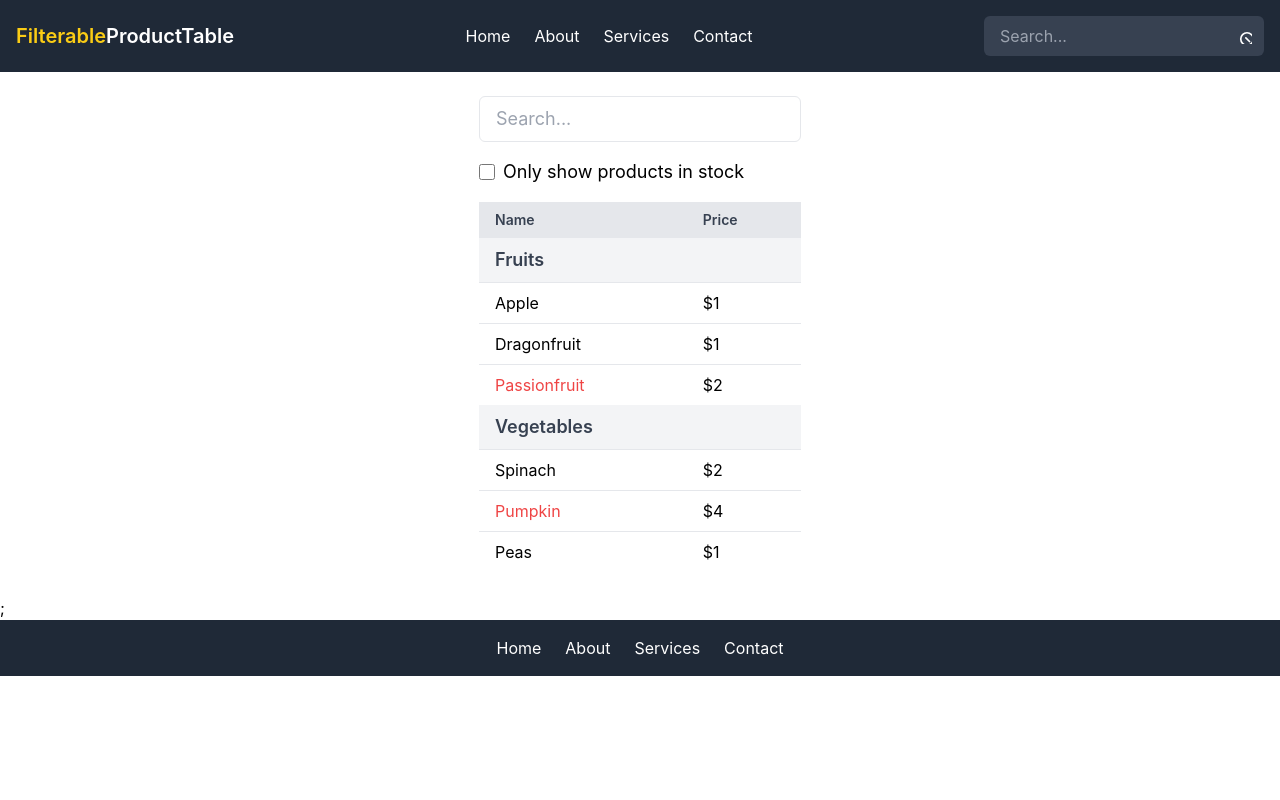
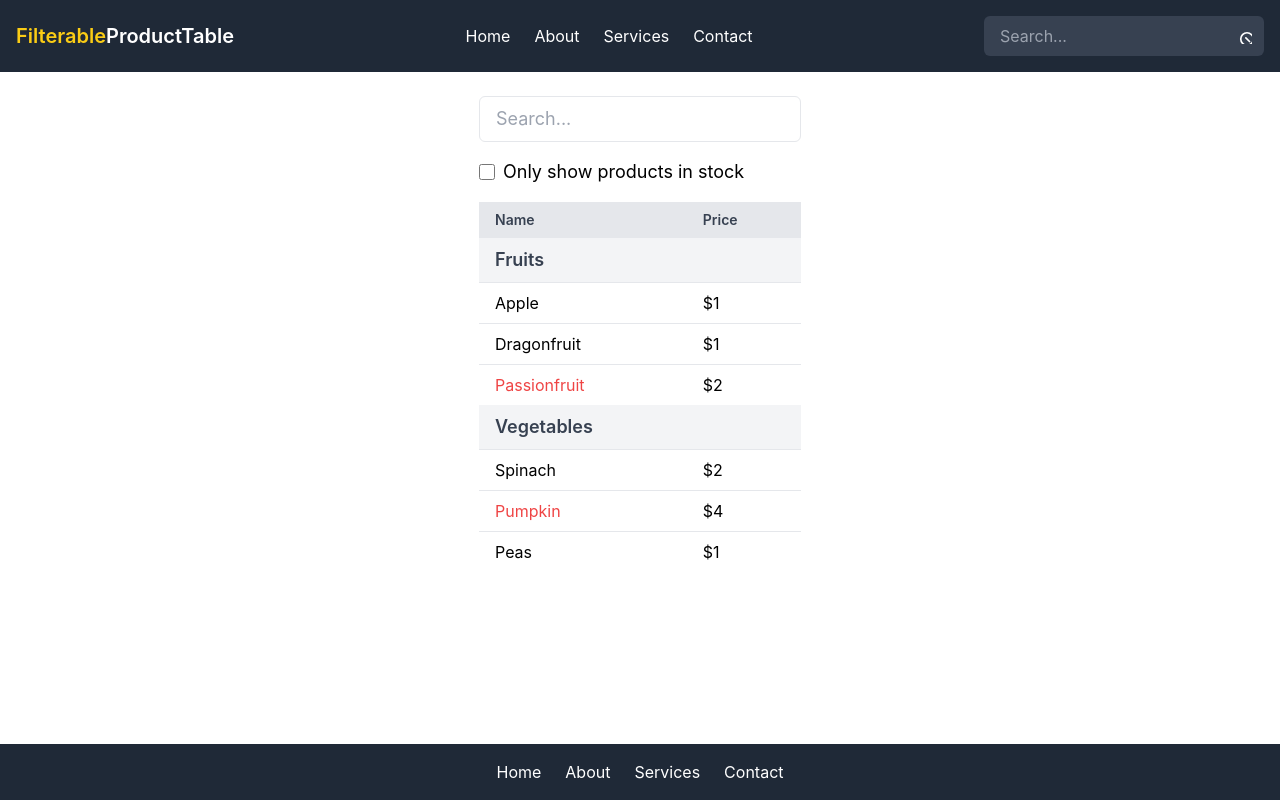
Before and after one commit to swervolee/product_table_with_react, a React (Create React App) app: page / in a window 1280 px wide. Built offline with nearby package versions, Linux system fonts and the light colour scheme.

Commit message:
fixed the footer to always be at the bottom

```diff
--- a/src/App.js
+++ b/src/App.js
@@ -46,11 +46,12 @@ function Header() {
   );
 }
 
+
 function Footer() {
   return (
-    <div className="bg-gray-800 text-white">
-      <div className="mx-auto flex justify-around mt-auto py-4">
-        <nav className="space-x-6 flex align-center">
+    <div className="bg-gray-800 text-white mt-auto">
+      <div className="mx-auto flex justify-around py-4">
+        <nav className="space-x-6">
           <a href="/" className="hover:text-yellow-400 transition duration-200">Home</a>
           <a href="/about" className="hover:text-yellow-400 transition duration-200">About</a>
           <a href="/services" className="hover:text-yellow-400 transition duration-200">Services</a>
@@ -60,6 +61,8 @@ function Footer() {
     </div>
   );
 }
+
+
 
 
 function FilterableProductTable({ products }) {
@@ -184,12 +187,13 @@ const PRODUCTS = [
 ];
 
 
+//     <FilterableProductTable products={PRODUCTS} />;
 
 export default function App() {
   return (
   <div className='min-h-screen flex flex-col'>
     <Header />
-    <FilterableProductTable products={PRODUCTS} />;
+    <FilterableProductTable products={PRODUCTS} />
     <Footer />
   </div>
   );
--- a/src/index.css
+++ b/src/index.css
@@ -3,7 +3,7 @@
 @tailwind utilities;
 
 
-body, html {
+body {
   margin: 0;
   height: 100%;
   font-family: -apple-system, BlinkMacSystemFont, 'Segoe UI', 'Roboto', 'Oxygen',
```
